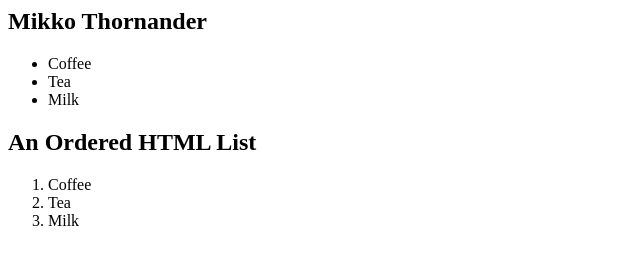
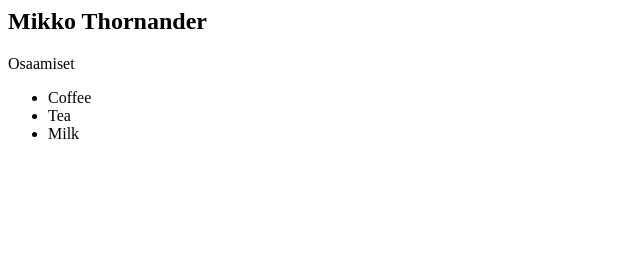
Before and after one commit to CageTheGingers/CageTheGingers.github.io, a plain HTML site: page index.html in a window 1280 px wide. Shown: the whole page, without its empty margins (0-640 px from the left). Drawn offline with Linux system fonts and the light colour scheme.

Commit message:
Update index.html

```diff
--- a/index.html
+++ b/index.html
@@ -3,20 +3,9 @@
 <body>
 
 <h2>Mikko Thornander</h2>
-
+Osaamiset
 <ul>
   <li>Coffee</li>
   <li>Tea</li>
   <li>Milk</li>
 </ul>
-
-<h2>An Ordered HTML List</h2>
-
-<ol>
-  <li>Coffee</li>
-  <li>Tea</li>
-  <li>Milk</li>
-</ol>
-
-</body>
-</html>
```
